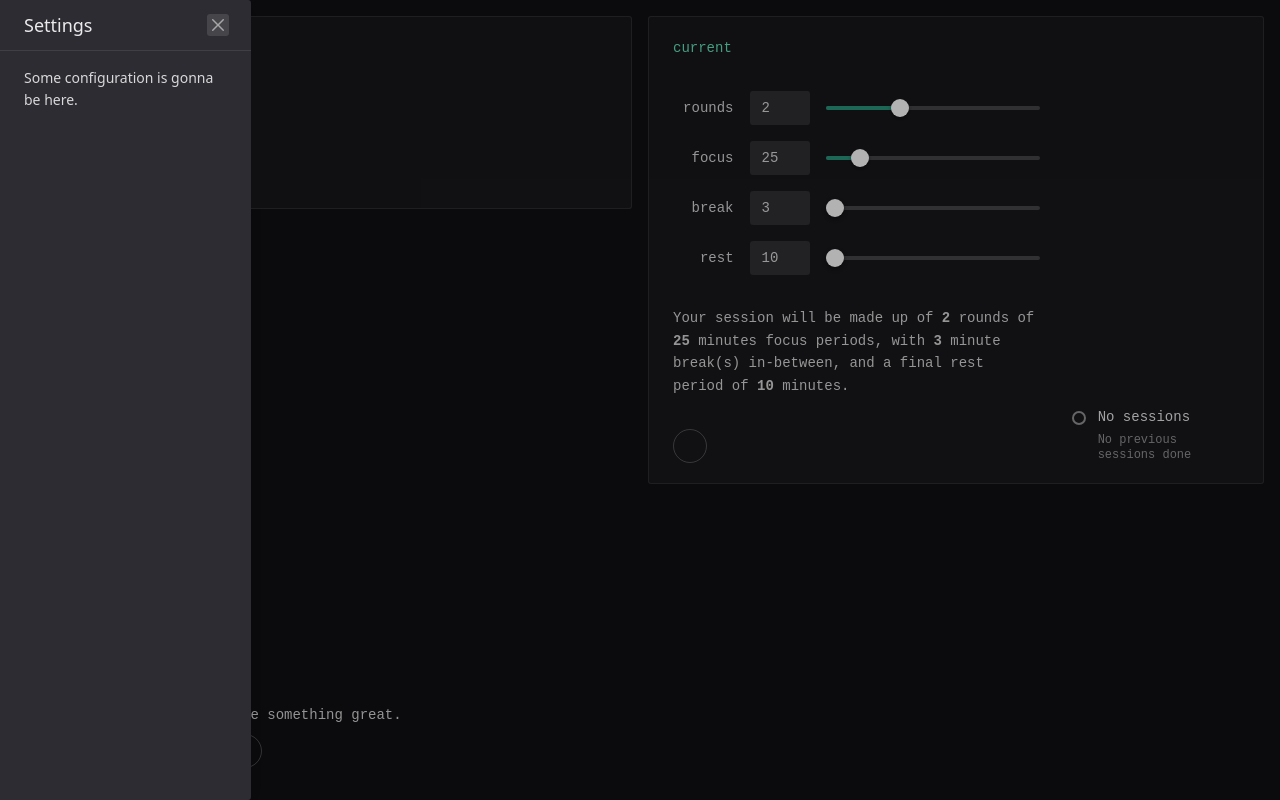
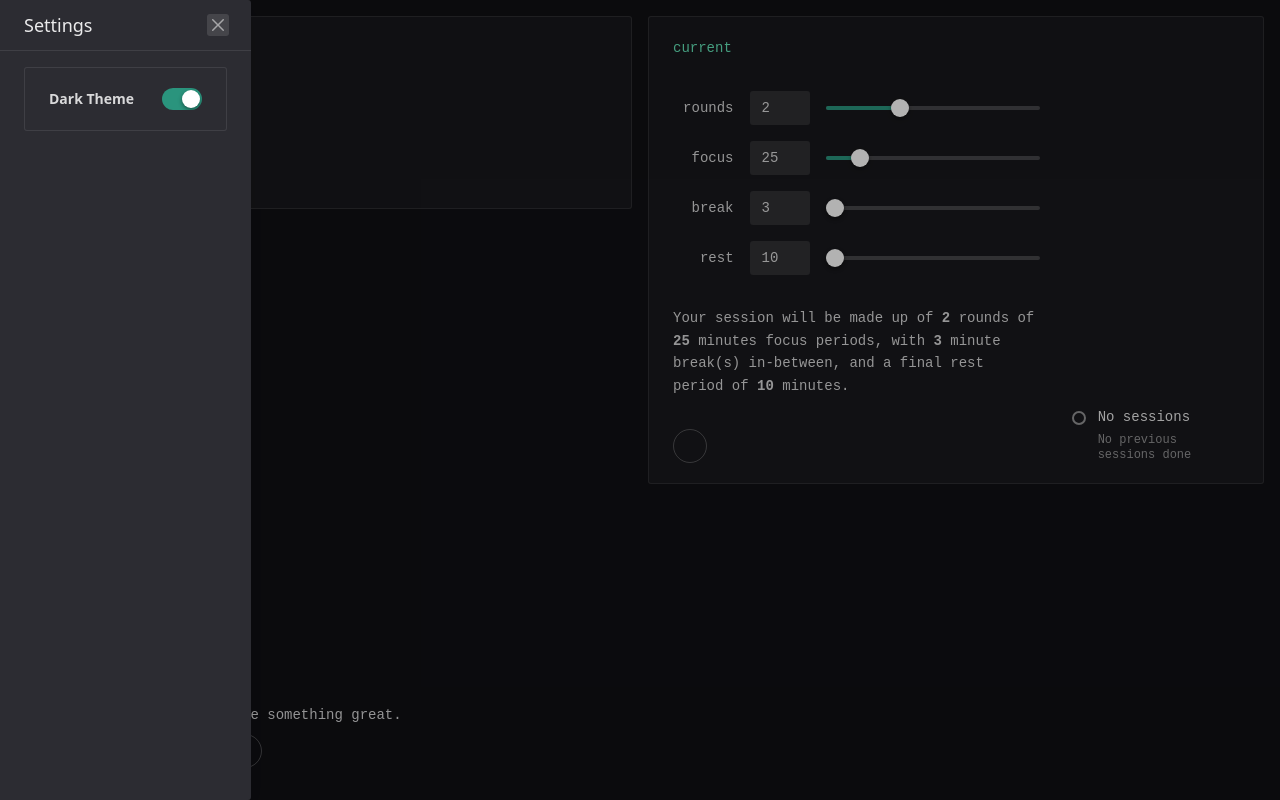
Before and after one commit to ahme-dev/devpace, a Vue app: page / in a window 1280 px wide. Both pictures are taken after a click on the button 195 px from the left and 751 px from the top of the page. Built offline with nearby package versions, Linux system fonts and the light colour scheme; some icons are missing; a web font is replaced by a local one.

Commit message:
feat: add theme toggle in settings menu
- add main store for app

```diff
--- a/src/App.vue
+++ b/src/App.vue
@@ -2,11 +2,19 @@
 	import Pomodoro from "./components/Pomodoro.vue";
 	import Notes from "./components/Notes.vue";
 	import AppBar from "./components/AppBar.vue";
-	import { NGlobalStyle, NConfigProvider, darkTheme } from "naive-ui";
+	import {
+		NGlobalStyle,
+		NConfigProvider,
+		darkTheme,
+		lightTheme,
+	} from "naive-ui";
+
+	import { useMainStore } from "@/store/main";
+	const mainStore = useMainStore();
 </script>
 
 <template>
-	<NConfigProvider :theme="darkTheme">
+	<NConfigProvider :theme="mainStore.darkTheme ? darkTheme : lightTheme">
 		<div class="app">
 			<Notes style="height: fit-content" />
 
--- a/src/components/AppBar.vue
+++ b/src/components/AppBar.vue
@@ -1,27 +1,35 @@
 <script lang="ts" setup>
 	import {
 		NButton,
-		NGradientText,
+		NCard,
 		NIcon,
 		NText,
 		NDrawer,
 		NDrawerContent,
 		NImage,
+		NSwitch,
 	} from "naive-ui";
 	import { HelpFilled, SettingsFilled } from "@vicons/material";
+	import { useMainStore } from "@/store/main";
 	import { ref } from "vue";
 
 	let text = ref("Take your time, you'll make something great.");
 
 	let settingsIsShown = ref(false);
 	let infoIsShown = ref(false);
+
+	// app main app
+	const mainStore = useMainStore();
 </script>
 
 <template>
 	<div style="display: flex; flex-direction: column; gap: 0.5rem">
 		<NDrawer v-model:show="settingsIsShown" placement="left">
-			<NDrawerContent title="Settings" closable>
-				Some configuration is gonna be here.
+			<NDrawerContent title="Settings" style="max-width: 100vw" closable>
+				<NCard contentStyle="display:flex;justify-content:space-between;">
+					<NText style="font-weight: bold">Dark Theme</NText>
+					<NSwitch v-model:value="mainStore.darkTheme" />
+				</NCard>
 			</NDrawerContent>
 		</NDrawer>
 
--- /dev/null
+++ b/src/store/main.ts
@@ -0,0 +1,14 @@
+import { ref } from "vue";
+import { defineStore } from "pinia";
+
+export const useMainStore = defineStore(
+	"main",
+	() => {
+		let darkTheme = ref(true);
+
+		let toggleTheme = () => (darkTheme.value = !darkTheme.value);
+
+		return { darkTheme, toggleTheme };
+	},
+	{ persist: true }
+);
```
